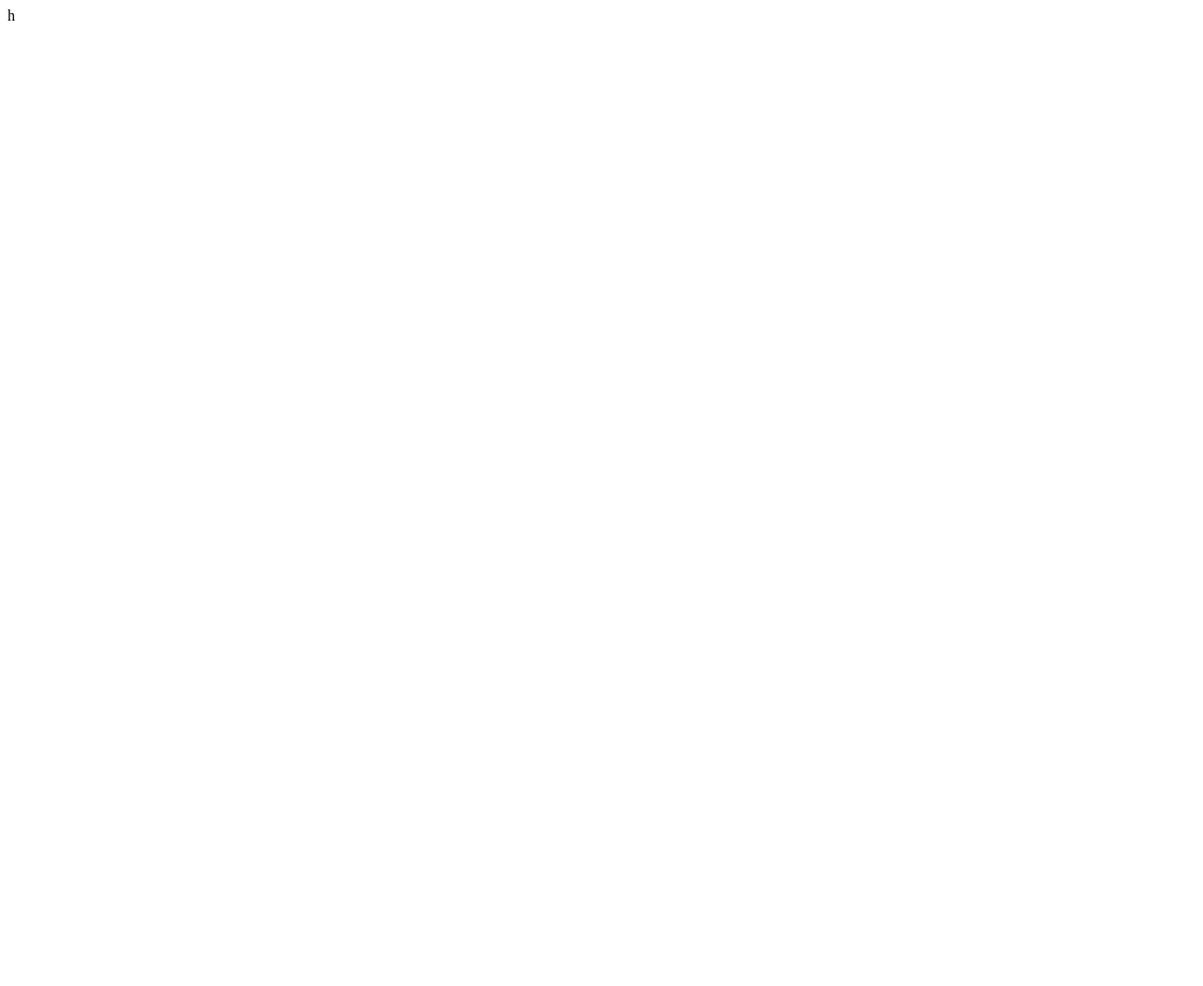
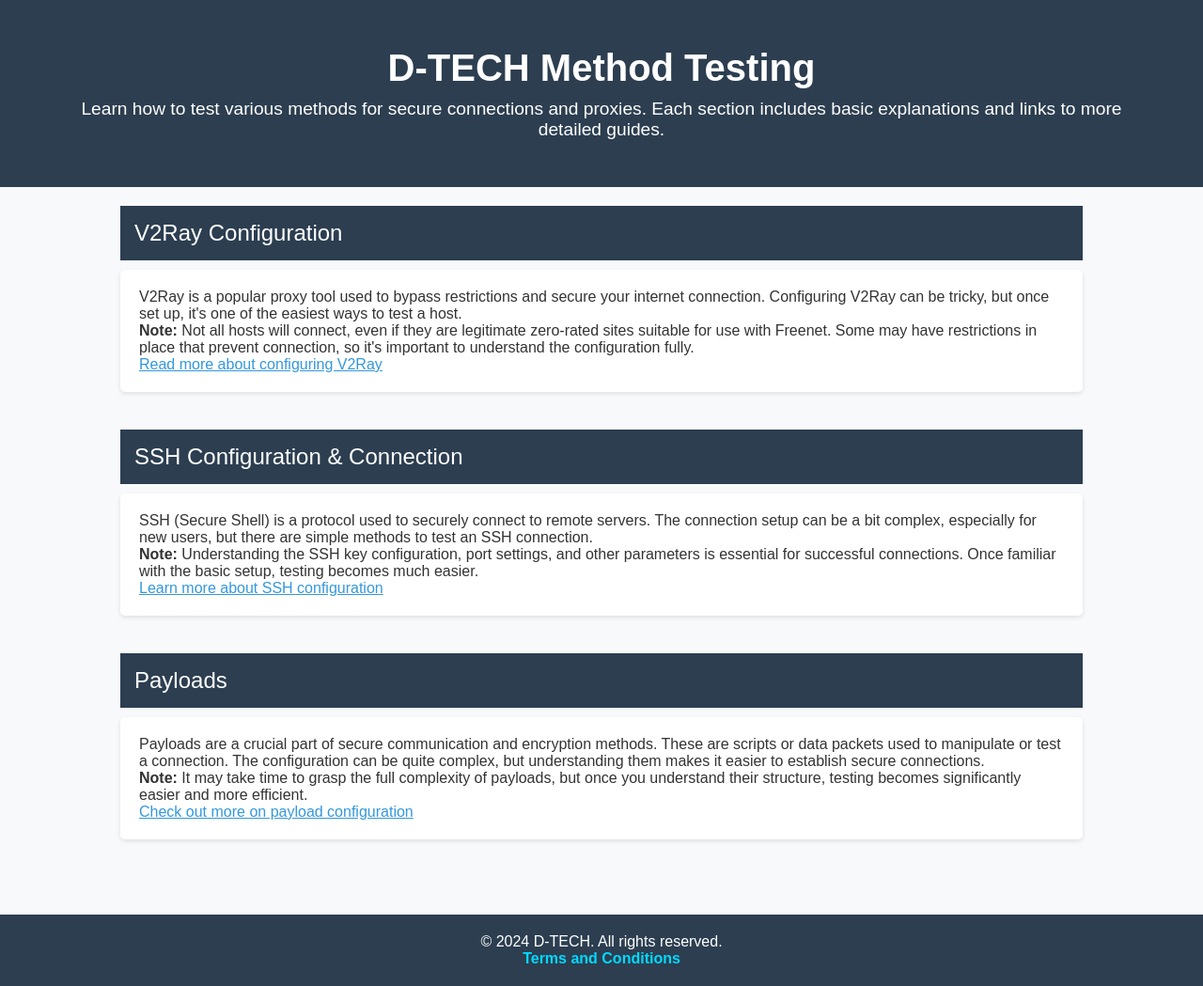
Before and after one commit to Preasx24/dtechheadquaters, a plain HTML site: page testing-methods.html in a window 1280 px wide. Shown: the whole page at 94% size. Before the commit the page ends 800 px from the top, so only its background shows below. Drawn offline with Linux system fonts and the light colour scheme.

Commit message:
Update testing-methods.html

```diff
--- a/testing-methods.html
+++ b/testing-methods.html
@@ -1 +1,138 @@
-h
+<!DOCTYPE html>
+<html lang="en">
+<head>
+    <meta charset="UTF-8">
+    <meta name="viewport" content="width=device-width, initial-scale=1.0">
+    <title>Method Testing - D-TECH</title>
+    <style>
+        * {
+            margin: 0;
+            padding: 0;
+            box-sizing: border-box;
+        }
+
+        body {
+            font-family: Arial, sans-serif;
+            background-color: #f8f9fa;
+            color: #333;
+            margin: 0;
+            padding: 0;
+        }
+
+        header {
+            text-align: center;
+            background-color: #2c3e50;
+            color: white;
+            padding: 50px 5%;
+        }
+
+        header h1 {
+            margin-bottom: 10px;
+            font-size: 2.5em;
+        }
+
+        header p {
+            font-size: 1.2em;
+        }
+
+        .container {
+            width: 80%;
+            margin: 0 auto;
+            padding: 20px 0;
+        }
+
+        section {
+            margin-bottom: 40px;
+        }
+
+        .section-header {
+            background-color: #2c3e50;
+            color: white;
+            padding: 15px;
+            font-size: 1.5em;
+            margin-bottom: 10px;
+        }
+
+        .section-content {
+            background-color: #fff;
+            padding: 20px;
+            border-radius: 5px;
+            box-shadow: 0 2px 5px rgba(0, 0, 0, 0.1);
+        }
+
+        .note {
+            background-color: #f7f7f7;
+            padding: 15px;
+            border-left: 5px solid #3498db;
+            font-size: 1.1em;
+            margin-top: 15px;
+        }
+
+        footer {
+            text-align: center;
+            background-color: #2c3e50;
+            color: white;
+            padding: 20px 5%;
+            margin-top: 20px;
+        }
+
+        footer a {
+            color: #00d9ff;
+            text-decoration: none;
+            font-weight: bold;
+            transition: color 0.3s;
+        }
+
+        footer a:hover {
+            color: #1affff;
+        }
+    </style>
+</head>
+<body>
+
+<header>
+    <h1>D-TECH Method Testing</h1>
+    <p>Learn how to test various methods for secure connections and proxies. Each section includes basic explanations and links to more detailed guides.</p>
+</header>
+
+<div class="container">
+
+    <!-- V2Ray Configuration -->
+    <section id="v2ray-config">
+        <div class="section-header">V2Ray Configuration</div>
+        <div class="section-content">
+            <p>V2Ray is a popular proxy tool used to bypass restrictions and secure your internet connection. Configuring V2Ray can be tricky, but once set up, it's one of the easiest ways to test a host.</p>
+            <p><strong>Note:</strong> Not all hosts will connect, even if they are legitimate zero-rated sites suitable for use with Freenet. Some may have restrictions in place that prevent connection, so it's important to understand the configuration fully.</p>
+            <a href="/v2ray-guide.html" style="color: #3498db;">Read more about configuring V2Ray</a>
+        </div>
+    </section>
+
+    <!-- SSH Configuration -->
+    <section id="ssh-config">
+        <div class="section-header">SSH Configuration & Connection</div>
+        <div class="section-content">
+            <p>SSH (Secure Shell) is a protocol used to securely connect to remote servers. The connection setup can be a bit complex, especially for new users, but there are simple methods to test an SSH connection.</p>
+            <p><strong>Note:</strong> Understanding the SSH key configuration, port settings, and other parameters is essential for successful connections. Once familiar with the basic setup, testing becomes much easier.</p>
+            <a href="/ssh-guide.html" style="color: #3498db;">Learn more about SSH configuration</a>
+        </div>
+    </section>
+
+    <!-- Payloads Explanation -->
+    <section id="payloads">
+        <div class="section-header">Payloads</div>
+        <div class="section-content">
+            <p>Payloads are a crucial part of secure communication and encryption methods. These are scripts or data packets used to manipulate or test a connection. The configuration can be quite complex, but understanding them makes it easier to establish secure connections.</p>
+            <p><strong>Note:</strong> It may take time to grasp the full complexity of payloads, but once you understand their structure, testing becomes significantly easier and more efficient.</p>
+            <a href="/payloads-guide.html" style="color: #3498db;">Check out more on payload configuration</a>
+        </div>
+    </section>
+
+</div>
+
+<footer>
+    <p>&copy; 2024 D-TECH. All rights reserved.</p>
+    <p><a href="terms.html">Terms and Conditions</a></p>
+</footer>
+
+</body>
+</html>
```
